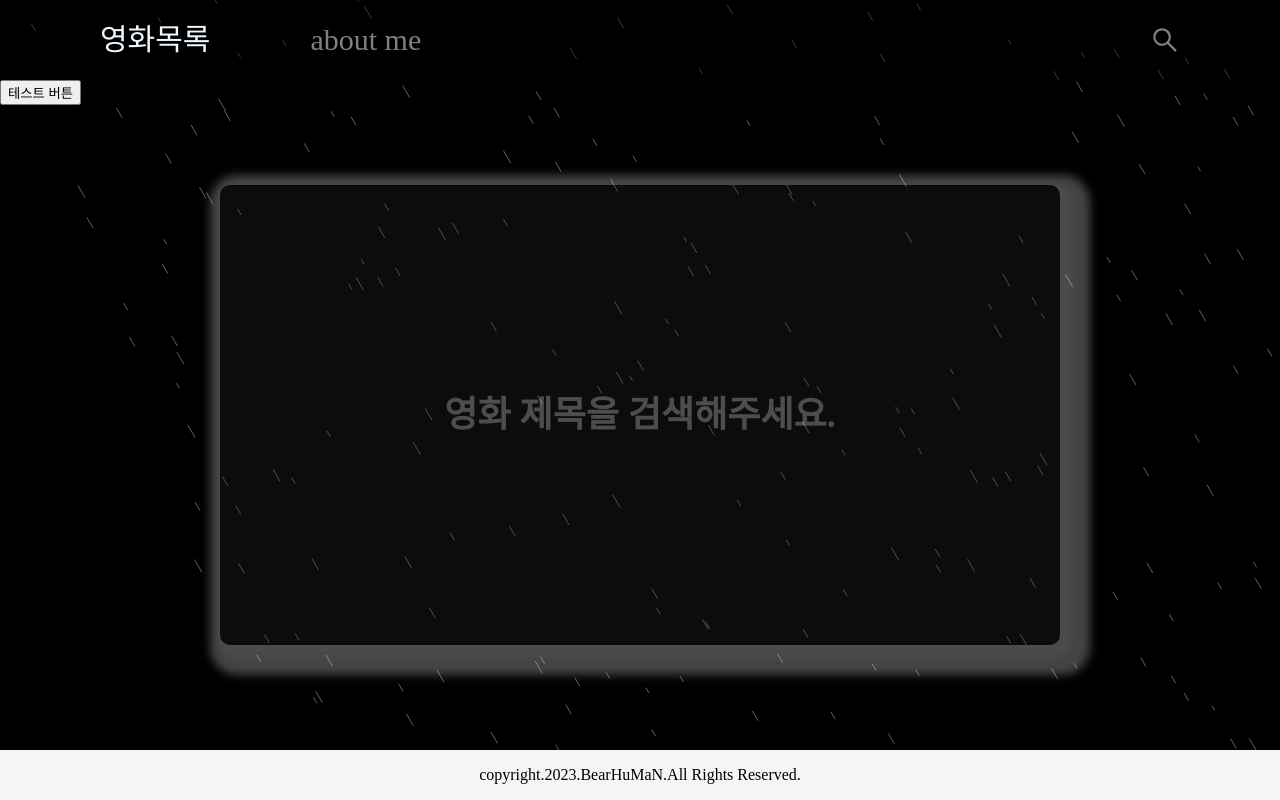
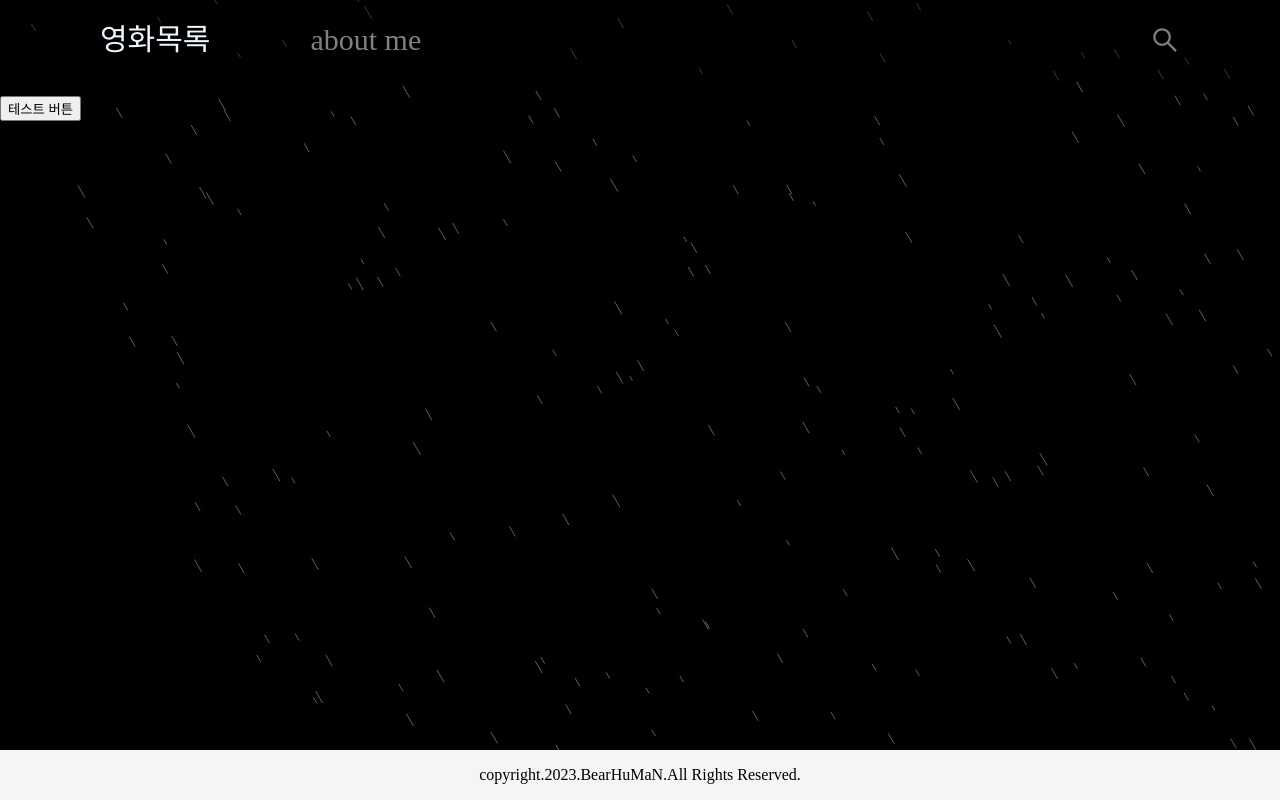
Before and after one commit to BearHumanS/movie-ver.react, a React (Vite) app: page / in a window 1280 px wide. Built offline with nearby package versions, Linux system fonts and the light colour scheme.

Commit message:
queryselector 대신 useRef 훅 사용

```diff
--- a/package.json
+++ b/package.json
@@ -10,6 +10,7 @@
     "preview": "vite preview"
   },
   "dependencies": {
+    "axios": "^1.4.0",
     "react": "^18.2.0",
     "react-dom": "^18.2.0",
     "react-icons": "^4.8.0",
--- a/src/App.jsx
+++ b/src/App.jsx
@@ -1,16 +1,25 @@
-import React, { useState } from 'react'
-import './App.css'
+import { useState, useEffect, useRef } from 'react'
 import TheHeader from './components/TheHeader'
 import TheMain from './components/TheMain'
 import TheFooter from './components/TheFooter'
+import './App.css'
 import { Reset } from 'styled-reset'
 
 export default function App() {
   const [info, setInfo] = useState('영화 제목을 검색해주세요.')
+  const inputRef = useRef(null)
+
+  const movieListRef = useRef(null)
+  const apiKey = '7035c60c'
+
   return (
     <>
       <Reset />
-      <TheHeader setInfo={setInfo} />
+      <TheHeader
+        setInfo={setInfo}
+        movieListRef={movieListRef}
+        inputRef={inputRef}
+      />
       <TheMain info={info} />
       <TheFooter />
     </>
--- a/src/components/MovieList.jsx
+++ b/src/components/MovieList.jsx
@@ -1,10 +1,10 @@
 import React from 'react'
 import './MovieList.css'
 
-export default function MovieList({ info }) {
+export default function MovieList({ info, movieListRef }) {
   return (
     <>
-      <div className="movie-list">
+      <div movieListRef={movieListRef}>
         <div>{info}</div>
       </div>
     </>
--- a/src/components/Search.jsx
+++ b/src/components/Search.jsx
@@ -1,4 +1,4 @@
-import React from 'react'
+import React, { useRef } from 'react'
 import './Search.css'
 import { AiOutlineClose } from 'react-icons/ai'
 
@@ -12,10 +12,8 @@ export default function Search({ setToggleSearching, inputRef, setInfo }) {
   } */
 
   const search = async e => {
-    const searchInput = document.querySelector('.search-input')
     if (e.key === 'Enter') {
-      const searchVal = searchInput.value
-      if (searchVal.trim() === '') {
+      if (inputRef.current.value.trim() === '') {
         setInfo('검색어를 입력해주세요.')
         return
       }
@@ -32,7 +30,6 @@ export default function Search({ setToggleSearching, inputRef, setInfo }) {
             onClick={remove}></div>
           <div className="text">
             <input
-              className="search-input"
               type="text"
               placeholder="영화를 검색하세요."
               onKeyDown={search}
--- a/src/components/TheHeader.jsx
+++ b/src/components/TheHeader.jsx
@@ -3,11 +3,10 @@ import Search from './Search'
 import { AiOutlineSearch } from 'react-icons/ai'
 import './TheHeader.css'
 
-export default function TheHeader({ setInfo }) {
+export default function TheHeader({ setInfo, inputRef }) {
   const [listActive, setListActive] = useState(true)
   const [aboutActive, setAboutActive] = useState(false)
   const [toggleSearching, setToggleSearching] = useState(false)
-  const inputRef = useRef(null)
 
   function openBox() {
     setToggleSearching(!toggleSearching)
@@ -52,7 +51,6 @@ export default function TheHeader({ setInfo }) {
           <AiOutlineSearch />
         </div>
         <Search
-          toggleSearching={toggleSearching}
           setToggleSearching={setToggleSearching}
           inputRef={inputRef}
           setInfo={setInfo}
--- a/src/components/TheMain.jsx
+++ b/src/components/TheMain.jsx
@@ -4,12 +4,15 @@ import Modal from './Modal'
 import RainEffect from './Rain'
 import './TheMain.css'
 
-export default function TheMain({ info }) {
+export default function TheMain({ info, movieListRef }) {
   return (
     <>
       <main>
         <RainEffect />
-        <MovieList info={info} />
+        <MovieList
+          info={info}
+          movieListRef={movieListRef}
+        />
         <Modal />
       </main>
     </>
```
Also changed, not shown: 2 other files (tests, documents, lock files or other folders).
